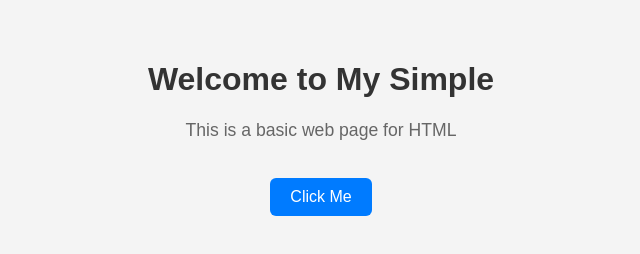
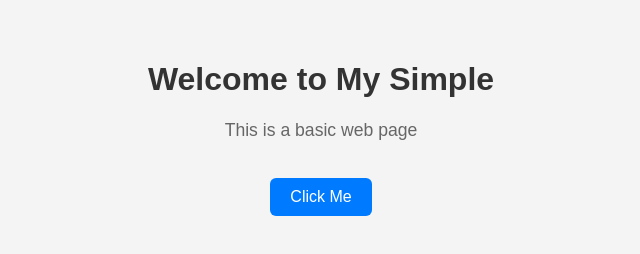
Before and after one commit to echuwok12/Argotest, a plain HTML site: page page/index.html in a window 1280 px wide. Shown: the whole page, without its empty margins (319-959 px from the left). Drawn offline with Linux system fonts and the light colour scheme.

Commit message:
Update index.html

```diff
--- a/page/index.html
+++ b/page/index.html
@@ -40,7 +40,7 @@
 <body>
 
   <h1>Welcome to My Simple</h1>
-  <p>This is a basic web page for HTML</p>
+  <p>This is a basic web page</p>
   <button class="btn">Click Me</button>
 
 </body>
```
